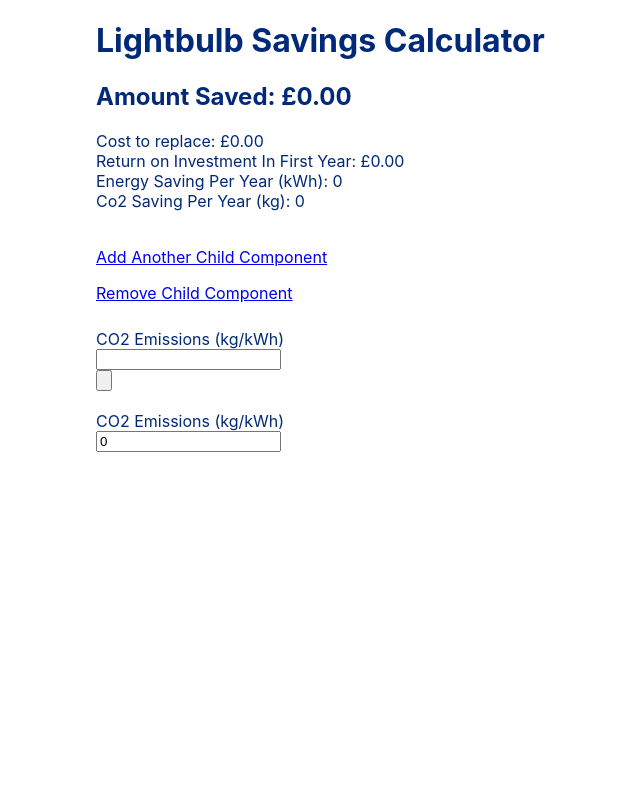
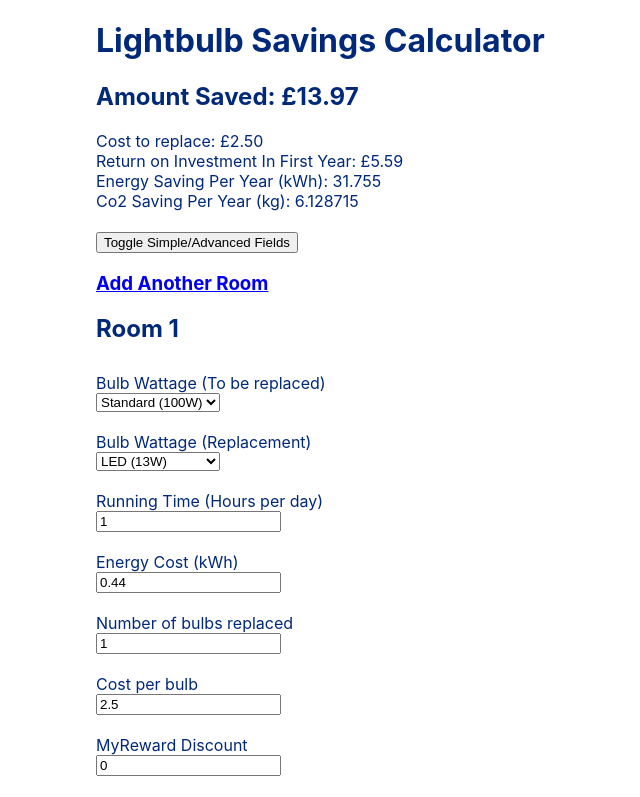
Before and after one commit to Creactivate/lightbulb-calc, a React (Create React App) app: page / in a window 1280 px wide. Shown: the top 797 px of the page, without its empty margins (288-928 px from the left). Built offline with nearby package versions, Linux system fonts and the light colour scheme.

Commit message:
more or less finished logic for adding/removing rooms, simple/advanced view

```diff
--- a/src/App.css
+++ b/src/App.css
@@ -39,7 +39,6 @@
 
 .calc-form {
   display: flex;
-  height: 100vh;
   flex-direction: column;
 }
 
@@ -50,7 +49,11 @@ label {
   padding: 10px 0;
 }
 
-div, h1, h2 {
+div, h1, h2, h3 {
   font-family: NBS, ArialNarrow, -apple-system, BlinkMacSystemFont, "Segoe UI", Roboto, Oxygen, Ubuntu, Cantarell, "Fira Sans", "Droid Sans", "Helvetica Neue", sans-serif;
   color: rgb(0, 41, 121);
 }
+
+.hideable {
+  display: none;
+}
--- a/src/App.js
+++ b/src/App.js
@@ -94,13 +94,7 @@ function App() {
 
   return (
     <div className="App">
-      <h1>Lightbulb Savings Calculator</h1>
-      <h2>Amount Saved: {formatter.format(savedPerYear)}</h2>
-      <div>Cost to replace: {formatter.format(costToReplace)}</div>
-      <div>Return on Investment In First Year: {formatter.format(roiInFirstYear)}</div>
-      <div>Energy Saving Per Year (kWh): {kwhSavingPerYear}</div>
-      <div>Co2 Saving Per Year (kg): {kgCo2SavingPerYear}</div>
-      <br/>
+
       <AppComponent></AppComponent>
     </div>
   );
--- a/src/components/test.js
+++ b/src/components/test.js
@@ -5,7 +5,19 @@ import React, { useState, useEffect } from "react";
 class AppComponent extends React.Component {
     state = {
       numChildren: Number(localStorage.getItem("numChildren")),
-      rooms: JSON.parse(localStorage.getItem("rooms") || JSON.stringify([{"name":"input1","hi":4}]))
+      rooms: JSON.parse(localStorage.getItem("rooms") || JSON.stringify([{
+        'name':'input1',
+        'wattageToBeReplaced': '100',
+        'wattageReplacement': '13',
+        'runningTimeHPD': '1',
+        'energyCost': '0.44',
+        'numberOfBulbsReplaced': '1',
+        'costPerBulb': '2.5',
+        'myRewardDiscount': '0',
+        'emissionsPerKwh': '0.193',
+      }])),
+      results: {},
+      simple: false
         // {
         //     roomName: 'testname',
         //     wattageToBeReplaced: 'test',
@@ -30,7 +42,6 @@ class AppComponent extends React.Component {
 
     render () {
       const children = [];
-      const why = 'why';
       let tmpRooms = this.state.rooms
 
       const updateNumbers = (tempRooms) => {
@@ -39,24 +50,102 @@ class AppComponent extends React.Component {
         });
       }
 
+      const formatter = new Intl.NumberFormat("en-GB", {style: "currency", currency: "GBP", minimumFractionDigits: 2})
+
+
       updateNumbers(tmpRooms);
 
       localStorage.setItem("rooms", JSON.stringify(tmpRooms))
       for (var i = 0; i < this.state.rooms.length; i += 1) {
-        children.push(<TestRoom key={i} index={i} setRooms={this.onTest} rooms={this.state.rooms[i]} remove={this.onRemoveChild} />);
+        children.push(<TestRoom key={i} index={i} setRooms={this.onTest} rooms={this.state.rooms[i]} remove={this.onRemoveChild} simple={this.state.simple} />);
       };
 
+      const calcGlobalValues = () => {
+        let costToReplace = 0;
+        let kwhSavingPerYear = 0;
+        let savedPerYear = 0;
+        let roiInFirstYear = 0;
+        let kgCo2SavingPerYear = 0;
+
+        // calculate output functions
+        const calcCostToReplace = (tmpCostPerBulb, tmpNumberOfBulbsReplaced, tmpMyRewardDiscount) => {
+          return tmpCostPerBulb * tmpNumberOfBulbsReplaced * ((100 - tmpMyRewardDiscount) / 100)
+        }
+        const calcKwhSavingPerYear = (tmpWattageToBeReplaced, tmpWattageReplacement, tmpRunningTimeHPD, tmpNumberOfBulbsReplaced) => {
+          return ((tmpWattageToBeReplaced - tmpWattageReplacement) * tmpRunningTimeHPD * 365 * tmpNumberOfBulbsReplaced) / 1000
+        }
+        const calcSavedPerYear = (tmpKwhSavingPerYear, tmpEnergyCost) => {
+          return tmpKwhSavingPerYear * tmpEnergyCost;
+        }
+        const calcRoiInFirstYear = (tmpSavedPerYear, tmpCostToReplace) => {
+          return tmpSavedPerYear / tmpCostToReplace;
+        }
+        const calcKgCo2SavingPerYear = (tmpKwhSavingPerYear, tmpEmissions) => {
+          return tmpKwhSavingPerYear * tmpEmissions;
+        }
+
+        this.state.rooms.forEach((room) => {
+          let tempcostToReplace = calcCostToReplace(room.costPerBulb, room.numberOfBulbsReplaced, room.myRewardDiscount)
+          let tempkwhSavingPerYear = calcKwhSavingPerYear(room.wattageToBeReplaced, room.wattageReplacement, room.runningTimeHPD, room.numberOfBulbsReplaced)
+          let tempsavedPerYear = calcSavedPerYear(tempkwhSavingPerYear, room.energyCost)
+          let temproiInFirstYear = calcRoiInFirstYear(tempsavedPerYear, tempcostToReplace)
+          let tempkgCo2SavingPerYear = calcKgCo2SavingPerYear(tempkwhSavingPerYear, room.emissionsPerKwh)
+          costToReplace += tempcostToReplace
+          kwhSavingPerYear += tempkwhSavingPerYear
+          savedPerYear += tempsavedPerYear
+          roiInFirstYear += temproiInFirstYear
+          kgCo2SavingPerYear += tempkgCo2SavingPerYear
+        })
+
+        return {
+          costToReplace,
+          kwhSavingPerYear,
+          savedPerYear,
+          roiInFirstYear,
+          kgCo2SavingPerYear
+        }
+      }
+
+      const toggleSimple = () => {
+        this.setState({
+          rooms: this.state.rooms,
+          numChildren: this.state.numChildren,
+          results: this.state.results,
+          simple: !this.state.simple
+        })
+      }
+
       return (
-        <ParentComponent addChild={this.onAddChild} removeChild={this.onRemoveChild}>
+        <>
+        <h1>Lightbulb Savings Calculator</h1>
+        <h2>Amount Saved: {formatter.format(calcGlobalValues().savedPerYear)}</h2>
+        <div>Cost to replace: {formatter.format(calcGlobalValues().costToReplace)}</div>
+        <div>Return on Investment In First Year: {formatter.format(calcGlobalValues().roiInFirstYear)}</div>
+        <div>Energy Saving Per Year (kWh): {calcGlobalValues().kwhSavingPerYear}</div>
+        <div>Co2 Saving Per Year (kg): {calcGlobalValues().kgCo2SavingPerYear}</div>
+        <br/>
+        <input type='button' value='Toggle Simple/Advanced Fields' onClick={toggleSimple} />
+        <ParentComponent addChild={this.onAddChild} removeChild={this.onRemoveChild} simple={this.state.simple}>
           {children}
         </ParentComponent>
+        </>
       );
     }
 
     onAddChild = () => {
       localStorage.setItem("numChildren", Number(this.state.numChildren + 1))
       let newRooms = this.state.rooms
-      newRooms.push({'name':'input'+String(newRooms.length+1),'hi':9})
+      newRooms.push({
+        'name':'input'+String(newRooms.length+1),
+        'wattageToBeReplaced': '100',
+        'wattageReplacement': '13',
+        'runningTimeHPD': '1',
+        'energyCost': '0.44',
+        'numberOfBulbsReplaced': '1',
+        'costPerBulb': '2.5',
+        'myRewardDiscount': '0',
+        'emissionsPerKwh': '0.193',
+      })
       this.setState({
         numChildren: this.state.numChildren + 1,
         rooms: newRooms
@@ -85,10 +174,23 @@ class AppComponent extends React.Component {
       localStorage.setItem("rooms", JSON.stringify(this.state.rooms))
     }
 
-    onTest = (test) => {
+    onTest = (roomToUpdate) => {
+      let tempState = this.state.rooms
+      let updateIndex = 0
+      roomToUpdate && tempState.forEach((room, index) => {
+        if (room.name == roomToUpdate.name) {
+          updateIndex = index
+          console.log('found', updateIndex)
+        }
+      });
+      console.log('before',tempState)
+      console.log('roomToUpdate',roomToUpdate)
+      tempState[updateIndex] = roomToUpdate
+      console.log('after',tempState)
+
       this.setState({
-        numChildren: test,
-        rooms: test
+        numChildren: this.state.numChildren,
+        rooms: tempState
       });
       localStorage.setItem("rooms", JSON.stringify(this.state.rooms))
     }
@@ -96,56 +198,122 @@ class AppComponent extends React.Component {
 
   const ParentComponent = props => (
     <div className="card calculator">
-      <p><a href="#" onClick={props.addChild}>Add Another Child Component</a></p>
-      <p><a href="#" onClick={props.removeChild}>Remove Child Component</a></p>
+      <h3><a href="#" onClick={props.addChild}>Add Another Room</a></h3>
+      {/* <p><a href="#" onClick={props.removeChild}>Remove Child Component</a></p> */}
       <div id="children-pane">
         {props.children}
       </div>
     </div>
   );
 
-  const ChildComponent = props => <div>{"I am child " + props.number}</div>;
+  const TestRoom = props => {
 
-  const TestRoom = props => {
-    const [costToReplace, setCostToReplace] = useState(0)
-    const print = (e) => {
+    const [innerRoom, setInnerRoom] = useState(props.rooms)
+        // 'wattageToBeReplaced':0,
+        // 'wattageReplacement':0,
+        // 'runningTimeHPD':0,
+        // 'energyCost':0,
+        // 'numberOfBulbsReplaced':0,
+        // 'costPerBulb':0,
+        // 'myRewardDiscount':0,
+        // 'costToReplace':0,
+
+    const print = (updateItem, field) => {
       console.log('hi')
-      // props.setRooms([{'hi':e}])
-      setCostToReplace(e)
+      const tmpRoom = innerRoom
+      tmpRoom[field] = updateItem
+      console.log(tmpRoom)
+      setInnerRoom(tmpRoom)
+      console.log('innerRoom',innerRoom)
+      props.setRooms(innerRoom)
     }
+
+    const inputFields = [
+      'wattageToBeReplaced',
+      'wattageReplacement',
+      'runningTimeHPD',
+      'energyCost',
+      'numberOfBulbsReplaced',
+      'costPerBulb',
+      'myRewardDiscount',
+      'costToReplace'
+    ]
+
+    const outputs = [
+      'roiInFirstYear',
+      'kwhSavingPerYear',
+      'kgCo2SavingPerYear',
+      'savedPerYear',
+      'costToReplace'
+    ]
+
+    // calculate output functions
+    const calcCostToReplace = (tmpCostPerBulb, tmpNumberOfBulbsReplaced, tmpMyRewardDiscount) => {
+      return tmpCostPerBulb * tmpNumberOfBulbsReplaced * ((100 - tmpMyRewardDiscount) / 100)
+    }
+    const calcKwhSavingPerYear = (tmpWattageToBeReplaced, tmpWattageReplacement, tmpRunningTimeHPD, tmpNumberOfBulbsReplaced) => {
+      return ((tmpWattageToBeReplaced - tmpWattageReplacement) * tmpRunningTimeHPD * 365 * tmpNumberOfBulbsReplaced) / 1000
+    }
+    const calcSavedPerYear = (tmpKwhSavingPerYear, tmpEnergyCost) => {
+      return tmpKwhSavingPerYear * tmpEnergyCost;
+    }
+    const calcRoiInFirstYear = (tmpSavedPerYear, tmpCostToReplace) => {
+      return tmpSavedPerYear / tmpCostToReplace;
+    }
+    const calcKgCo2SavingPerYear = (tmpKwhSavingPerYear, tmpEmissions) => {
+      return tmpKwhSavingPerYear * tmpEmissions;
+    }
+
+    useEffect(() => {
+      console.log('effect', innerRoom)
+    },[innerRoom])
+
     return (
-      //   <label>Bulb Wattage (To be replaced)
-  //     <input type="number" value={wattageToBeReplaced} onChange={e => setWattageToBeReplaced(parseInt(e.target.value))} />
-  //   </label>
-  //   <label>Bulb Wattage (Replacement)
-  //     <input type="number" value={wattageReplacement} onChange={e => setWattageReplacement(parseInt(e.target.value))} />
-  //   </label>
-  //   <label>Running Time (Hours per day)
-  //     <input type="number" value={runningTimeHPD} onChange={e => setRunningTimeHPD(e.target.value)} />
-  //   </label>
-  //   <label>Energy Cost (kWh)
-  //     <input type="number" value={energyCost} onChange={e => setEnergyCost(e.target.value)} />
-  //   </label>
-  //   <label>Number of bulbs replaced
-  //     <input type="number" value={numberOfBulbsReplaced} onChange={e => setNumberOfBulbsReplaced(parseInt(e.target.value))} />
-  //   </label>
-  //   <label>Cost per bulb
-  //     <input type="number" value={costPerBulb} onChange={e => setCostPerBulb(e.target.value)} />
-  //   </label>
-  //   <label>MyReward Discount
-  //     <input type="number" value={myRewardDiscount} onChange={e => setMyRewardDiscount(e.target.value)} />
-  //   </label>
       <>
+      <h2>Room {props.index + 1}</h2>
       <form className="calc-form">
-    <label>CO2 Emissions (kg/kWh)
-      <input type="number" onChange={e => props.setRooms([{'hi':'hi'}])} id={'input' + props.index} />
-      <input type="button" onClick={e => props.remove(e.target.previousSibling.id)}/>
+        <label>Bulb Wattage (To be replaced)
+          {/* <input type="number" value={innerRoom.wattageToBeReplaced} onChange={e => print(parseInt(e.target.value), 'wattageToBeReplaced')} /> */}
+          <select value={innerRoom.wattageToBeReplaced} onChange={e => print(parseInt(e.target.value), 'wattageToBeReplaced')}>
+            <option value='13'>LED (13W)</option>
+            <option value='70'>Halogen (70W)</option>
+            <option value='20'>CFL (20W)</option>
+            <option value='100'>Standard (100W)</option>
+          </select>
         </label>
-    <label>CO2 Emissions (kg/kWh)
-      <input type="number" value={costToReplace} onChange={e => print(e.target.value)} />
+        <label>Bulb Wattage (Replacement)
+          {/* <input type="number" value={innerRoom.wattageReplacement} onChange={e => print(parseInt(e.target.value), 'wattageReplacement')} /> */}
+          <select value={innerRoom.wattageReplacement} onChange={e => print(parseInt(e.target.value), 'wattageReplacement')}>
+            <option value='13'>LED (13W)</option>
+            <option value='70'>Halogen (70W)</option>
+            <option value='20'>CFL (20W)</option>
+            <option value='100'>Standard (100W)</option>
+          </select>
+        </label>
+        <label>Running Time (Hours per day)
+          <input type="number" value={innerRoom.runningTimeHPD} onChange={e => print(e.target.value, 'runningTimeHPD')} />
+        </label>
+        <label className={props.simple ? 'hideable' : undefined}>Energy Cost (kWh)
+          <input type="number" value={innerRoom.energyCost} onChange={e => print(e.target.value, 'energyCost')} />
+        </label>
+        <label>Number of bulbs replaced
+          <input type="number" value={innerRoom.numberOfBulbsReplaced || 0} onChange={e => print(parseInt(e.target.value), 'numberOfBulbsReplaced')} />
+        </label>
+        <label>Cost per bulb
+          <input type="number" value={innerRoom.costPerBulb} onChange={e => print(e.target.value, 'costPerBulb')} />
+        </label>
+        <label className={props.simple ? 'hideable' : undefined}>MyReward Discount
+          <input type="number" value={innerRoom.myRewardDiscount} onChange={e => print(e.target.value, 'myRewardDiscount')} />
+        </label>
+        <label className={props.simple ? 'hideable' : undefined}>CO2 Emissions (kg/kWh)
+          <input type="number" value={innerRoom.emissionsPerKwh || 0} onChange={e => print(e.target.value, 'emissionsPerKwh')} />
+        </label>
+        <label>
+          {/* <input type="number" onChange={e => props.setRooms([{'hi':'hi'}])} id={'input' + props.index} /> */}
+          <input type="button" value='Remove Room' id={'input' + props.index} onClick={e => props.remove(e.target.id)}/>
         </label>
       </form>
-  <div>{props.rooms.hi}{costToReplace}</div></>
+      </>
     );
   }
 
@@ -161,3 +329,5 @@ export default AppComponent;
 // create a universal update room function
 // copyable output string to submit to the team
 // what does each room section look like?
+
+// fill out the component
```
Lines whose indentation alone changed are shown as unchanged.
